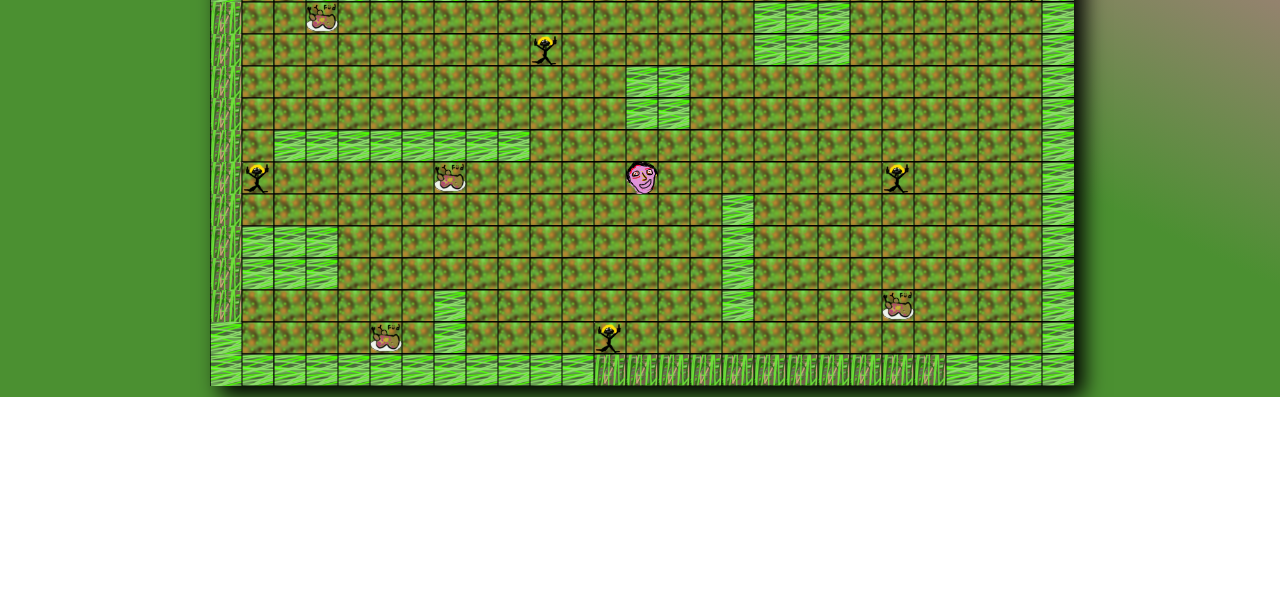
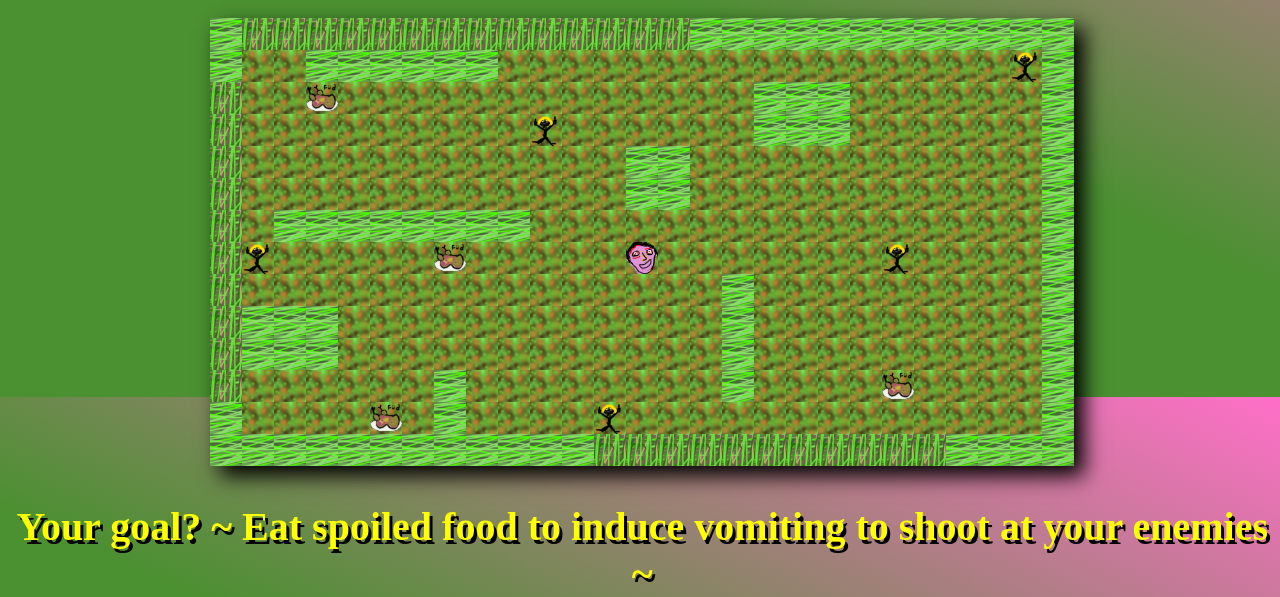
Before and after one commit to ZWerbo/Javascript-Project, a website built with webpack: page index.html in a window 1280 px wide. Shown: the part 419-1016 px from the top of the page. Before the commit the page ends 816 px from the top, so only its background shows below. Built offline with nearby package versions, Linux system fonts and the light colour scheme; files whose address does not match are found by name.

Commit message:
new mods

```diff
--- a/index.html
+++ b/index.html
@@ -13,11 +13,14 @@
 </head>
 <body>
         <div>
-        <h1>
-            Puke Man
-        </h1>
+            <h1>
+                Puke Man
+            </h1>
+            <h2>To begin playing use the arrow keys to initialize movement</h2>
         <canvas id="gameCanvas"></canvas>
+        <h2>Your goal?  ~ Eat spoiled food to induce vomiting to shoot at your enemies ~</h2>
     </div>
+
     <script src="src/index.js" type="module"></script>
 
 </body>
--- a/src/Enemy.js
+++ b/src/Enemy.js
@@ -1,7 +1,7 @@
 import MovingDirection from "./MovingDirection.js";
 import Pukeman from "./Pukeman.js";
 
-export default class Enemy {
+class Enemy {
     constructor(x, y, tileSize, velocity, tileMap) {
         this.x = x;
         this.y = y;
@@ -99,3 +99,7 @@ export default class Enemy {
 
     }
 }
+
+
+
+module.exports = Enemy;
--- a/src/Pukeman.js
+++ b/src/Pukeman.js
@@ -1,7 +1,7 @@
 import MovingDirection from "./MovingDirection.js";
 
 
-export default class Pukeman {
+class Pukeman {
     constructor(x, y, tileSize, velocity, tileMap) {
         this.x = x;
         this.y = y;
@@ -224,3 +224,5 @@ export default class Pukeman {
 
 
 }
+
+module.exports = Pukeman;
--- a/src/TileMap.js
+++ b/src/TileMap.js
@@ -1,7 +1,7 @@
 import Pukeman from "./Pukeman.js";
 import Enemy from "./Enemy.js";
 import MovingDirection from "./MovingDirection.js";
-export default class TileMap {
+ class TileMap {
     constructor(tileSize) {
         this.tileSize = tileSize;
         this.pukebackground = new Image();
@@ -62,8 +62,8 @@ export default class TileMap {
                 }
 
 
-                ctx.strokeStyle = "black";
-                ctx.strokeRect(column * this.tileSize, row * this.tileSize, column * this.tileSize, this.tileSize, this.tileSize )
+                // ctx.strokeStyle = "black";
+                // ctx.strokeRect(column * this.tileSize, row * this.tileSize, column * this.tileSize, this.tileSize, this.tileSize )
             }
 
         }
@@ -201,4 +201,7 @@ export default class TileMap {
         return false;
       }
 
+
 }
+
+module.exports = TileMap;
--- a/src/index.js
+++ b/src/index.js
@@ -8,11 +8,11 @@ const velocity = 2;
 
 const canvas = document.getElementById("gameCanvas")
 const ctx = canvas.getContext("2d");
-let tileMap  = new TileMap(tileSize);
-let pukeman = tileMap.getPukeman(velocity);
-let enemies = tileMap.getEnemies(velocity);
-let gameOver = false;
-let gameWin = false;
+const tileMap  = new TileMap(tileSize);
+const pukeman = tileMap.getPukeman(velocity);
+const enemies = tileMap.getEnemies(velocity);
+const gameOver = false;
+const gameWin = false;
 
 const gameOverSound = new Audio('sounds/yourdead.m4a')
 
--- a/src/index.scss
+++ b/src/index.scss
@@ -20,8 +20,19 @@ h1{
     color: yellow;
     text-shadow: 6px 6px black;
 }
+
+h2 {
+    text-align: center;
+    color: yellow;
+    font-size: 40px;
+    font-family: slabsregular;
+    text-shadow: 3px 4px black;
+}
+
+
 body {
     display: flex;
+    text-align: center;
     justify-content: center;
     overflow: hidden;
     height: 100vh;
```
Also changed, not shown: dist/main.css, dist/main.js, 2 other files.
